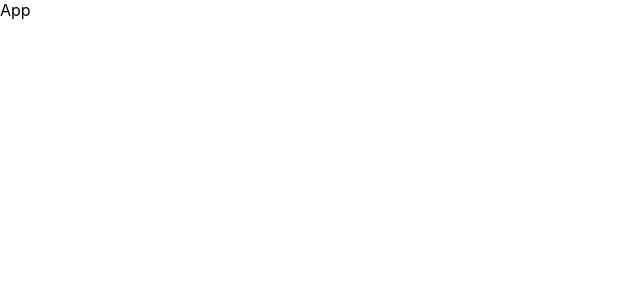
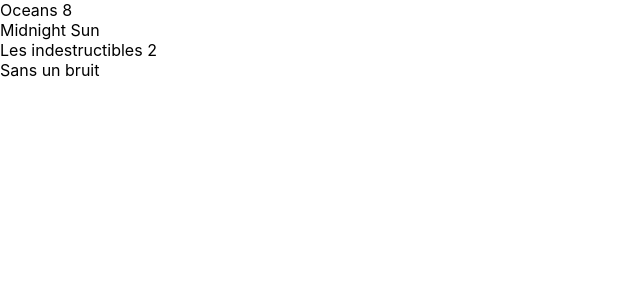
Before and after one commit to blackrose77/react-interview, a React (Create React App) app: page / in a window 1280 px wide. Shown: the top 300 px of the page, without its empty margins (0-640 px from the left). Built offline with nearby package versions, Linux system fonts and the light colour scheme.

Commit message:
ADD: Fetch and display movies

```diff
--- a/package.json
+++ b/package.json
@@ -13,6 +13,7 @@
     "react": "^18.2.0",
     "react-dom": "^18.2.0",
     "react-scripts": "5.0.1",
+    "styled-components": "^5.3.6",
     "typescript": "^4.4.2",
     "web-vitals": "^2.1.0"
   },
@@ -39,5 +40,8 @@
       "last 1 firefox version",
       "last 1 safari version"
     ]
+  },
+  "devDependencies": {
+    "@types/styled-components": "^5.1.26"
   }
 }
--- a/src/App.tsx
+++ b/src/App.tsx
@@ -1,7 +1,12 @@
 import React from "react";
+import Movies from "./components/Movies";
 
 function App() {
-  return <div className="App">App</div>;
+  return (
+    <div className="App">
+      <Movies />
+    </div>
+  );
 }
 
 export default App;
--- /dev/null
+++ b/src/components/Movies.tsx
@@ -0,0 +1,46 @@
+import React, { useEffect, useState } from "react";
+import { movies$ } from "../resources/movies";
+import styled from "styled-components";
+
+const SWrapper = styled.div``;
+
+interface Movie {
+  id: number;
+  title: string;
+  category: string;
+  likes: number;
+  dislikes: number;
+}
+
+function Movies() {
+  const [movies, setMovies] = useState<Array<Movie>>([]);
+  const [currentPage, setCurrentPage] = useState<number>(0);
+  const [nbMoviePerPage, setNbMoviePerPage] = useState<number>(4);
+  const [currentCategory, setCurrentCategory] = useState<string | null>(null);
+
+  const indexFirstMovie = currentPage * nbMoviePerPage;
+  const indexLastMovie = indexFirstMovie + nbMoviePerPage;
+  const displayedMovies = movies
+    .slice(indexFirstMovie, indexLastMovie)
+    .filter(
+      (movie) => currentCategory === null || currentCategory === movie.category
+    );
+
+  useEffect(() => {
+    const fetchData = async (data: Promise<Movie[]>) => {
+      const movieList = await data;
+      setMovies(movieList);
+    };
+    fetchData(movies$);
+  }, []);
+
+  return (
+    <SWrapper>
+      {displayedMovies.map((movie) => (
+        <div key={movie.id}>{movie.title}</div>
+      ))}
+    </SWrapper>
+  );
+}
+
+export default Movies;
--- /dev/null
+++ b/src/resources/movies.js
@@ -0,0 +1,76 @@
+const movies = [
+  {
+    id: "1",
+    title: "Oceans 8",
+    category: "Comedy",
+    likes: 4,
+    dislikes: 1,
+  },
+  {
+    id: "2",
+    title: "Midnight Sun",
+    category: "Comedy",
+    likes: 2,
+    dislikes: 0,
+  },
+  {
+    id: "3",
+    title: "Les indestructibles 2",
+    category: "Animation",
+    likes: 3,
+    dislikes: 1,
+  },
+  {
+    id: "4",
+    title: "Sans un bruit",
+    category: "Thriller",
+    likes: 6,
+    dislikes: 6,
+  },
+  {
+    id: "5",
+    title: "Creed II",
+    category: "Drame",
+    likes: 16,
+    dislikes: 2,
+  },
+  {
+    id: "6",
+    title: "Pulp Fiction",
+    category: "Thriller",
+    likes: 11,
+    dislikes: 3,
+  },
+  {
+    id: "7",
+    title: "Pulp Fiction",
+    category: "Thriller",
+    likes: 12333,
+    dislikes: 32,
+  },
+  {
+    id: "8",
+    title: "Seven",
+    category: "Thriller",
+    likes: 2,
+    dislikes: 1,
+  },
+  {
+    id: "9",
+    title: "Inception",
+    category: "Thriller",
+    likes: 2,
+    dislikes: 1,
+  },
+  {
+    id: "10",
+    title: "Gone Girl",
+    category: "Thriller",
+    likes: 22,
+    dislikes: 12,
+  },
+];
+
+export const movies$ = new Promise((resolve, reject) =>
+  setTimeout(resolve, 100, movies)
+);
```
Also changed, not shown: tsconfig.json (+2 -8 lines), 1 other file (tests, documents, lock files or other folders).
